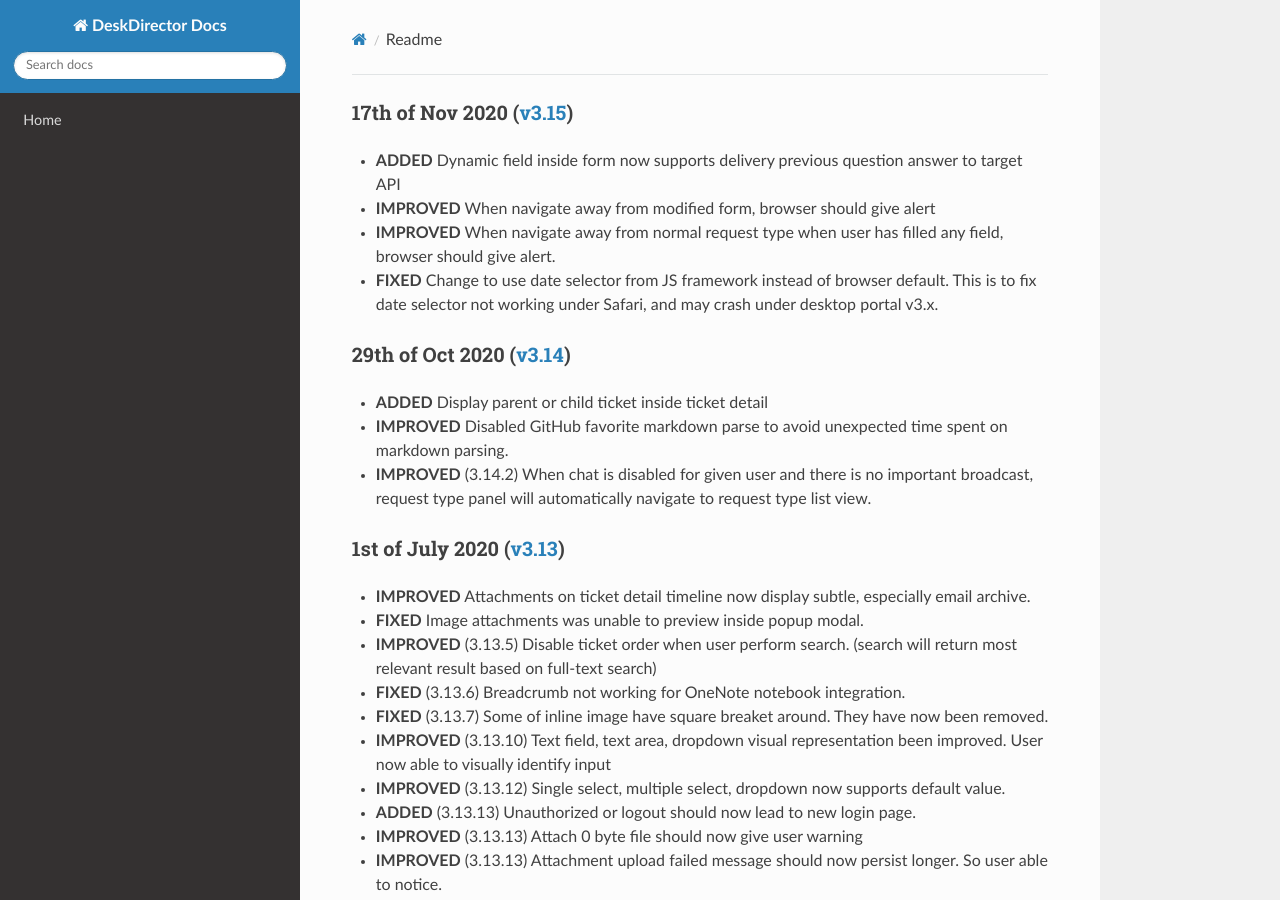
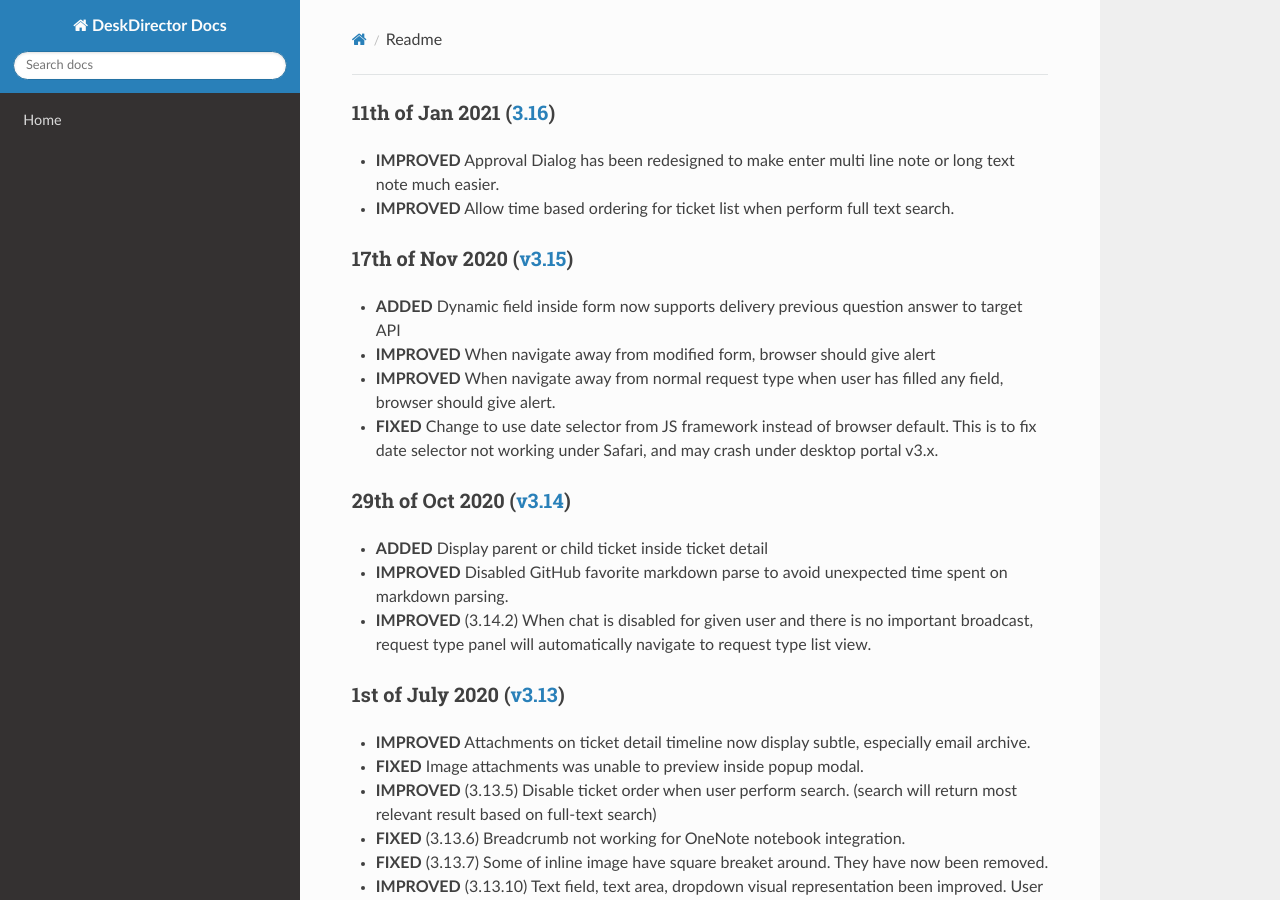
Before and after one commit to DeskDirector/docs, an MkDocs documentation site: the page built from docs/_release/portal/readme.md, in a window 1280 px wide and 900 px high. Built offline with MkDocs 1.6.1, drawn with Linux system fonts in a browser that asks for light colours; nearby versions of some CDN libraries; old or Windows-style settings are respelled for this version of MkDocs.

Commit message:
Update readme.md

```diff
--- a/docs/_release/portal/readme.md
+++ b/docs/_release/portal/readme.md
@@ -1,3 +1,7 @@
+### 11th of Jan 2021 ([3.16](v3.16))
+- **IMPROVED** Approval Dialog has been redesigned to make enter multi line note or long text note much easier.
+- **IMPROVED** Allow time based ordering for ticket list when perform full text search.
+
 ### 17th of Nov 2020 ([v3.15](v3.15))
 - **ADDED** Dynamic field inside form now supports delivery previous question answer to target API
 - **IMPROVED** When navigate away from modified form, browser should give alert
```
